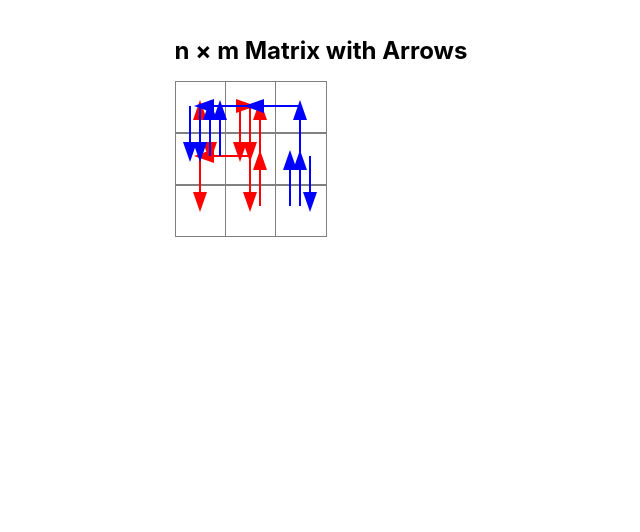
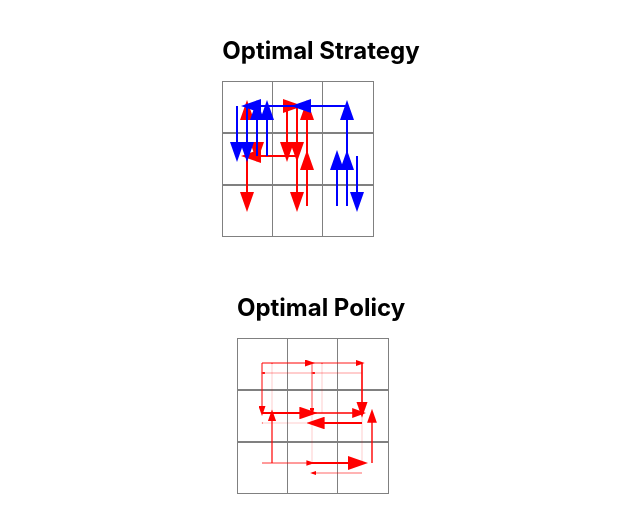
Before and after one commit to zelongjiang123/DirectedResearchAI, a React app in the folder game-visualization/: page / in a window 1280 px wide. Shown: the top 532 px of the page, without its empty margins (319-959 px from the left). Built offline with nearby package versions, Linux system fonts and the light colour scheme.

Commit message:
create optimal policy page

```diff
--- a/game-visualization/src/App.tsx
+++ b/game-visualization/src/App.tsx
@@ -2,12 +2,14 @@ import React from 'react';
 import logo from './logo.svg';
 import './App.css';
 import OptimalStrategyPage from './pages/optimal_strategy_page/OptimalStrategyPage';
+import OptimalPolicyPage from './pages/optimal_policy_page/OptimalPolicyPage';
 
 
 function App() {
   return (
     <div className="App">
       <OptimalStrategyPage/>
+      <OptimalPolicyPage/>
     </div>
   );
 }
--- a/game-visualization/src/components/MatrixGrid.tsx
+++ b/game-visualization/src/components/MatrixGrid.tsx
@@ -6,14 +6,16 @@ type MatrixGridProps = {
   initialRows?: number;
   initialCols?: number;
   arrowsPlayer1: Arrow[];
-  arrowsPlayer2: Arrow[];
+  arrowsPlayer2?: Arrow[];
+  header?: string;
 };
 
 const MatrixGrid: React.FC<MatrixGridProps> = ({
   initialRows = 3,
   initialCols = 3,
   arrowsPlayer1,
-  arrowsPlayer2
+  arrowsPlayer2,
+  header
 }) => {
   const [rows, setRows] = useState<number>(initialRows);
   const [cols, setCols] = useState<number>(initialCols);
@@ -62,6 +64,8 @@ const MatrixGrid: React.FC<MatrixGridProps> = ({
       const y1 = arrow.fromRow * cellSize + cellSize / 2;
       const x2 = arrow.toCol * cellSize + cellSize / 2;
       const y2 = arrow.toRow * cellSize + cellSize / 2;
+      const strokeWidth = 2;
+      const adjustedStrokeWidth = (arrow.probability === undefined ? 1 : arrow.probability) * strokeWidth;
 
       // Apply nudge if the position has already been used
       const { x1: nudgeX1, y1: nudgeY1, x2: nudgeX2, y2: nudgeY2 } = applyNudge(x1, y1, x2, y2, 10, usedPositions);
@@ -74,7 +78,7 @@ const MatrixGrid: React.FC<MatrixGridProps> = ({
             x2={nudgeX2}
             y2={nudgeY2}
             stroke={color}
-            strokeWidth="2"
+            strokeWidth={adjustedStrokeWidth}
             markerEnd={`url(#arrowhead-${color})`}
           />
           <defs>
@@ -97,7 +101,7 @@ const MatrixGrid: React.FC<MatrixGridProps> = ({
 
   return (
     <div className="matrix-grid">
-      <h1 className="matrix-grid-heading">n × m Matrix with Arrows</h1>
+      <h1 className="matrix-grid-heading">{header}</h1>
       <div className="matrix-grid-content">
         <div className="matrix-grid-content-grid" style={{ gridTemplateColumns: `repeat(${cols}, ${cellSize}px)` }}>
           {Array.from({ length: rows }).map((_, rowIndex) =>
@@ -120,7 +124,7 @@ const MatrixGrid: React.FC<MatrixGridProps> = ({
           {svgRenderArrows(arrowsPlayer1, 'red')}
 
           {/* Render blue arrows */}
-          {svgRenderArrows(arrowsPlayer2, 'blue')}
+          {arrowsPlayer2 !== undefined && svgRenderArrows(arrowsPlayer2, 'blue')}
         </svg>
       </div>
     </div>
--- a/game-visualization/src/components/configs.tsx
+++ b/game-visualization/src/components/configs.tsx
@@ -3,4 +3,5 @@ export interface Arrow {
     fromCol: number;
     toRow: number;
     toCol: number;
+    probability?: number;
 }
--- /dev/null
+++ b/game-visualization/src/pages/optimal_policy_page/OptimalPolicyPage.tsx
@@ -0,0 +1,43 @@
+import { Arrow } from '../../components/configs';
+import MatrixGrid from '../../components/MatrixGrid';
+
+const arrowsPlayer1: Arrow[] = [
+    { fromRow: 0, fromCol: 0, toRow: 0, toCol: 1, probability: 0.5 },
+    { fromRow: 0, fromCol: 0, toRow: 1, toCol: 0, probability: 0.5 },
+    { fromRow: 0, fromCol: 1, toRow: 0, toCol: 0, probability: 0.2 },
+    { fromRow: 0, fromCol: 1, toRow: 1, toCol: 1, probability: 0.35 },
+    { fromRow: 0, fromCol: 1, toRow: 0, toCol: 2, probability: 0.45 },
+    { fromRow: 0, fromCol: 2, toRow: 0, toCol: 1, probability: 0.2 },
+    { fromRow: 0, fromCol: 2, toRow: 1, toCol: 2, probability: 0.8 },
+    { fromRow: 1, fromCol: 0, toRow: 0, toCol: 0, probability: 0.1 },
+    { fromRow: 1, fromCol: 0, toRow: 1, toCol: 1, probability: 0.9 },
+    { fromRow: 1, fromCol: 0, toRow: 2, toCol: 0, probability: 0 },
+    { fromRow: 1, fromCol: 1, toRow: 1, toCol: 0, probability: 0.1 },
+    { fromRow: 1, fromCol: 1, toRow: 1, toCol: 2, probability: 0.7 },
+    { fromRow: 1, fromCol: 1, toRow: 0, toCol: 1, probability: 0.1 },
+    { fromRow: 1, fromCol: 1, toRow: 2, toCol: 1, probability: 0.1 },
+    { fromRow: 1, fromCol: 2, toRow: 1, toCol: 1, probability: 0.9 },
+    { fromRow: 1, fromCol: 2, toRow: 0, toCol: 2, probability: 0 },
+    { fromRow: 1, fromCol: 2, toRow: 2, toCol: 2, probability: 0.1 },
+    { fromRow: 2, fromCol: 0, toRow: 2, toCol: 1, probability: 0.4 },
+    { fromRow: 2, fromCol: 0, toRow: 1, toCol: 0, probability: 0.6 },
+    { fromRow: 2, fromCol: 1, toRow: 2, toCol: 0, probability: 0 },
+    { fromRow: 2, fromCol: 1, toRow: 1, toCol: 1, probability: 0 },
+    { fromRow: 2, fromCol: 1, toRow: 2, toCol: 2, probability: 1 },
+    { fromRow: 2, fromCol: 2, toRow: 2, toCol: 1, probability: 0.3 },
+    { fromRow: 2, fromCol: 2, toRow: 1, toCol: 2, probability: 0.7 },
+];
+
+
+
+
+function OptimalPolicyPage() {
+  return (
+    <div className="optimal-strategyPage">
+
+      <MatrixGrid arrowsPlayer1={arrowsPlayer1} header='Optimal Policy'/>
+    </div>
+  );
+}
+
+export default OptimalPolicyPage;
--- a/game-visualization/src/pages/optimal_strategy_page/OptimalStrategyPage.tsx
+++ b/game-visualization/src/pages/optimal_strategy_page/OptimalStrategyPage.tsx
@@ -34,7 +34,7 @@ function OptimalStrategyPage() {
   return (
     <div className="optimal-strategyPage">
 
-      <MatrixGrid arrowsPlayer1={arrowsPlayer1} arrowsPlayer2={arrowsPlayer2} />
+      <MatrixGrid arrowsPlayer1={arrowsPlayer1} arrowsPlayer2={arrowsPlayer2} header='Optimal Strategy'/>
     </div>
   );
 }
```
